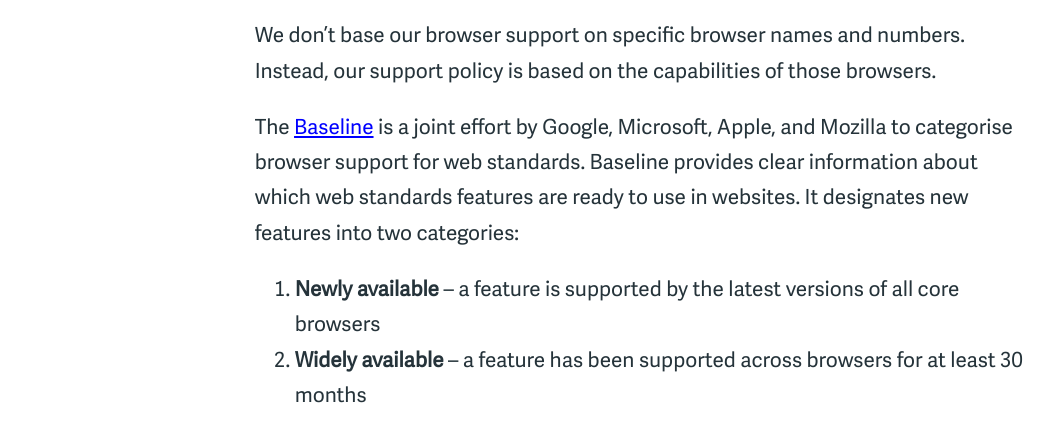
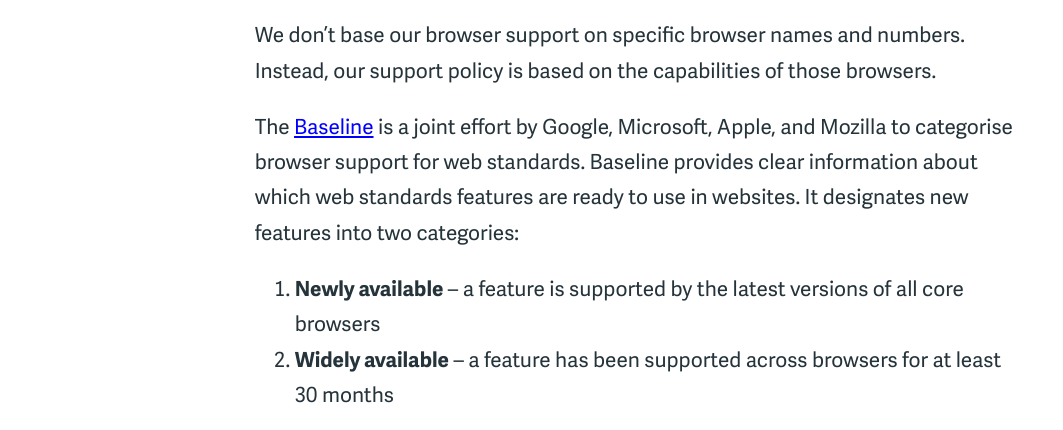
Before and after one commit to clearleft/browsersupport.clearleft.com, a plain HTML site: page index.html in a window 1280 px wide. Shown: the part 359-789 px from the top of the page, without its empty margins (0-1063 px from the left). Drawn offline with Linux system fonts and the light colour scheme.

Commit message:
added Adelle Sans bold webfont

```diff
--- a/index.html
+++ b/index.html
@@ -23,6 +23,14 @@
       font-family: 'Adelle Sans';
       src: url("fonts/adellesans-regular-webfont.woff2") format("woff2");
       font-weight: 400;
+      font-style: normal;
+      font-display: fallback;
+    }
+
+    @font-face {
+      font-family: 'Adelle Sans';
+      src: url("fonts/adellesans-bold-webfont.woff2") format("woff2");
+      font-weight: 700;
       font-style: normal;
       font-display: fallback;
     }
```
Also changed, not shown: fonts/adellesans-bold-webfont.woff2 (added).
